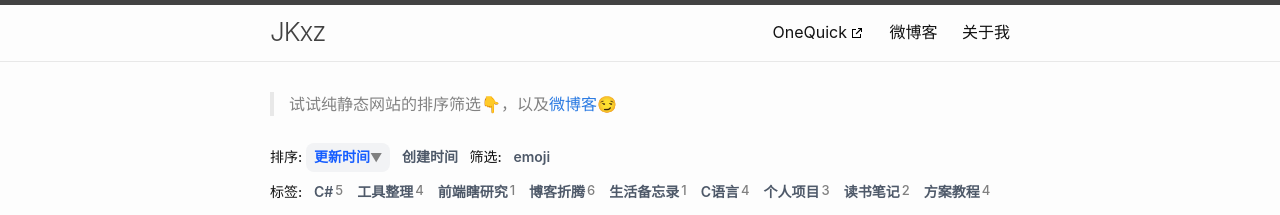
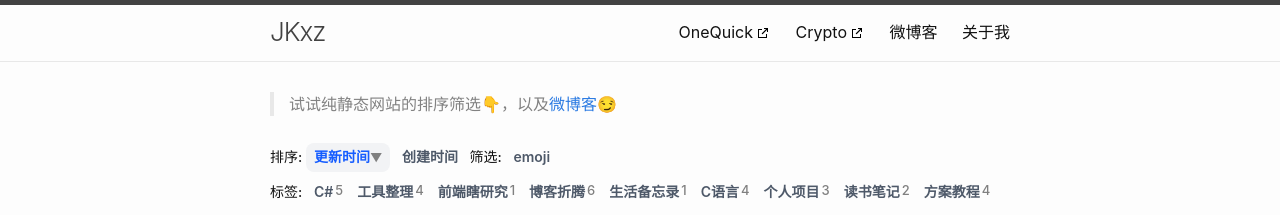
Before and after one commit to XUJINKAI/blog, a Jekyll site: the page built from pages/index.md, in a window 1280 px wide and 900 px high. Shown: the top 215 px of the window. Built offline with Jekyll 4.4.1, drawn with Linux system fonts in a browser that asks for light colours; comment, search, counter and statistics services are not loaded.

Commit message:
add crypto link

```diff
--- a/_includes/header.html
+++ b/_includes/header.html
@@ -20,6 +20,7 @@
         <div class="trigger">
           <!-- <a class="page-link" href="https://github.com/XUJINKAI" target="_blank" title="喵~">GitHub</a> -->
           <a class="page-link" href="https://OneQuick.org" target="_blank" title="Windows快捷热键工具">OneQuick</a>
+          <a class="page-link" href="/crypto" target="_blank" title="在线密码应用">Crypto</a>
           <a class="page-link" href="{{ "/tweet" | relative_url }}">微博客</a>
           <a class="page-link" href="{{ "/about" | relative_url }}">关于我</a>
         </div>
--- a/vercel.json
+++ b/vercel.json
@@ -5,6 +5,10 @@
     },
     "rewrites": [
         {
+            "source": "/crypto",
+            "destination": "https://crypto-online-seven.vercel.app/"
+        },
+        {
             "source": "/crypto/:match*",
             "destination": "https://crypto-online-seven.vercel.app/:match*"
         }
```
